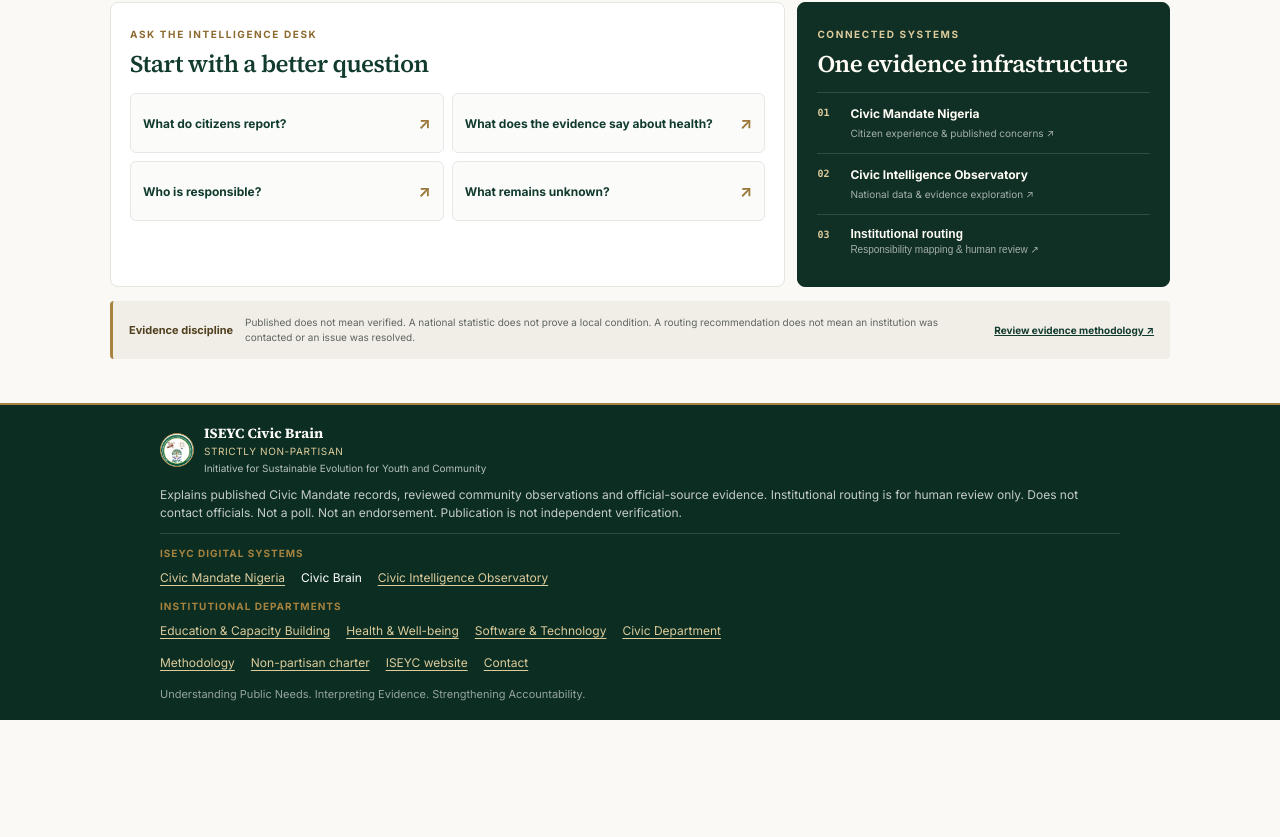
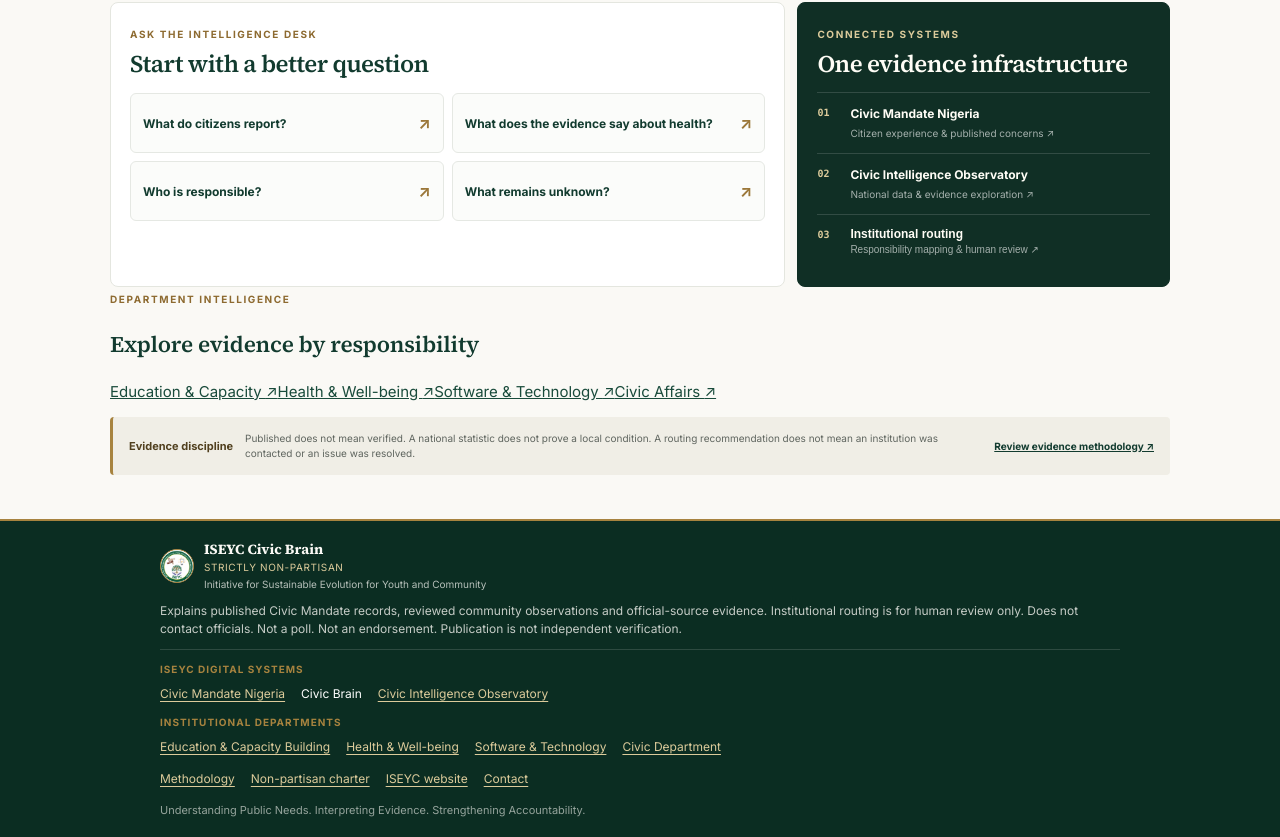
Before and after one commit to mrzulqarnainnadabo/iseyc-civic-brain, a React (Vite) app: page / in a window 1280 px wide. Shown: the part 973-1810 px from the top of the page. Before the commit the page ends 1693 px from the top, so only its background shows below. Built offline with nearby package versions, Linux system fonts and the light colour scheme; no server answers.

Commit message:
Connect Civic Brain intelligence overview to all four Observatory department desks

```diff
--- a/src/components/IntelligenceOverview.jsx
+++ b/src/components/IntelligenceOverview.jsx
@@ -132,6 +132,16 @@ export default function IntelligenceOverview({ onAsk, onRouting }) {
         </aside>
       </section>
 
+      <section className="brain-department-strip">
+        <div><span className="brain-kicker brain-kicker--dark">Department intelligence</span><h2>Explore evidence by responsibility</h2></div>
+        <div className="brain-department-links">
+          <a href={OBSERVATORY_URL + "/#/departments/education"} target="_blank" rel="noopener noreferrer">Education & Capacity <span>↗</span></a>
+          <a href={OBSERVATORY_URL + "/#/departments/health"} target="_blank" rel="noopener noreferrer">Health & Well-being <span>↗</span></a>
+          <a href={OBSERVATORY_URL + "/#/departments/software-technology"} target="_blank" rel="noopener noreferrer">Software & Technology <span>↗</span></a>
+          <a href={OBSERVATORY_URL + "/#/departments/civic"} target="_blank" rel="noopener noreferrer">Civic Affairs <span>↗</span></a>
+        </div>
+      </section>
+
       <section className="brain-boundary">
         <strong>Evidence discipline</strong>
         <p>Published does not mean verified. A national statistic does not prove a local condition. A routing recommendation does not mean an institution was contacted or an issue was resolved.</p>
```
